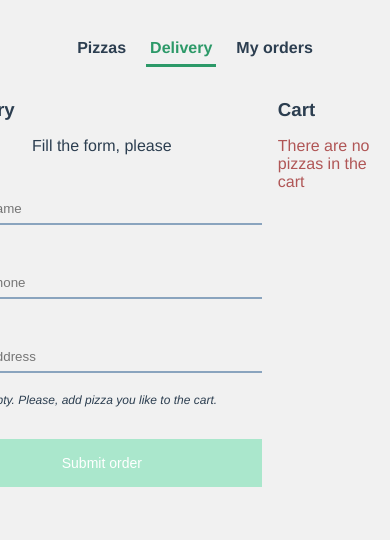
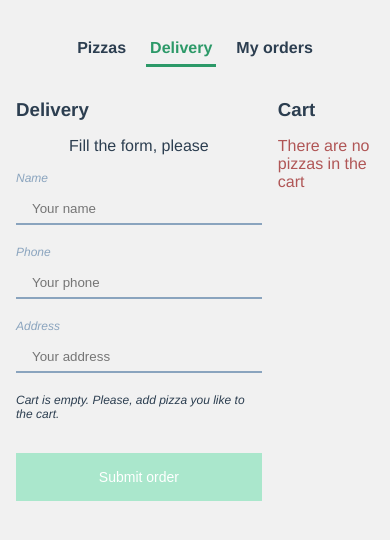
Before and after one commit to nurbakhyt/pizza-app-frontend, a Vue app: page /cart in a window 390 px wide. Shown: the top 540 px of the page. Built offline with nearby package versions, Linux system fonts and the light colour scheme.

Commit message:
optimized some styles for mobile device

```diff
--- a/src/components/Cart.vue
+++ b/src/components/Cart.vue
@@ -13,7 +13,7 @@
         </p>
 
         <div class="cart-product__actions">
-          <div>
+          <div class="counter">
             <button
               class="cart-product__btn cart-product__btn--reduce"
               @click="reduce(productId)"
@@ -82,12 +82,13 @@ $red: #b05656
   top: 1rem
   position: sticky
 
-  @media screen and (min-width: 768px)
-    align-self: flex-start
-    display: block
-
 .cart-alert
   color: $red
+
+.counter
+  display: flex
+  justify-content: space-between
+  margin-bottom: 1rem
 
 .cart-product
   border-bottom: 1px solid lighten($secondary-color, 50)
@@ -98,14 +99,21 @@ $red: #b05656
   &__name
     margin-bottom: .25rem
     font-size: .875rem
+    word-break: break-all
 
   &__actions
     display: flex
+    flex-direction: column
     justify-content: space-between
 
+    @media screen and (min-width: 600px)
+      flex-direction: row
+
   &__quantity
-    line-height: 1.5rem
-    padding: 0 .5rem
+    line-height: 2rem
+
+    @media screen and (min-width: 600px)
+      padding: 0 .5rem
 
   &__btn
     background-color: lighten($secondary-color, 50)
@@ -115,8 +123,11 @@ $red: #b05656
     line-height: 1.5rem
     outline: none
     padding: 0
-    height: 1.5rem
-    width: 2rem
+    height: 2rem
+    width: 1.5rem
+
+    @media screen and (min-width: 600px)
+      width: 2rem
 
     &:hover,
     &:focus
@@ -137,6 +148,10 @@ $red: #b05656
       background-color: $red
       border-radius: 1rem
       color: white
+      width: 100%
+
+      @media screen and (min-width: 600px)
+        width: 2rem
 
       &:hover,
       &:focus
--- a/src/components/Product.vue
+++ b/src/components/Product.vue
@@ -58,13 +58,8 @@ $sc: $secondary-color
   box-shadow: 0 1px 4px -2px lighten($sc, 60), 0 4px 8px -2px lighten($sc, 60)
   display: flex
   flex-direction: column
-  margin-right: .5rem
-  margin-bottom: 1rem
   overflow: hidden
   position: relative
-
-  &:nth-child(2n+1)
-    margin-right: 0
 
   &__image
     margin-bottom: 1rem
@@ -81,6 +76,7 @@ $sc: $secondary-color
     font-weight: 400
     line-height: 1.75rem
     margin-bottom: .5rem
+    word-break: break-all
 
   &__description
     color: lighten($secondary-color, 30)
--- a/src/views/Delivery.vue
+++ b/src/views/Delivery.vue
@@ -187,7 +187,7 @@ button[disabled]
   align-items: center
 
   &__form
-    width: 320px
+    max-width: 320px
 
   &__btn
     background-color: $brand-color
--- a/src/views/Home.vue
+++ b/src/views/Home.vue
@@ -42,6 +42,15 @@ h3
   padding: 0 .5rem
 
   &__item
-    flex: 1 1 40%
-    max-width: calc(50% - 0.5rem)
+    flex: 1 1 auto
+    margin-bottom: 1rem
+
+    &:nth-child(2n+1)
+      margin-right: 0
+
+    @media screen and (min-width: 600px)
+      flex: 1 1 40%
+      margin-right: .5rem
+      max-width: calc(50% - 0.5rem)
+
 </style>
```
